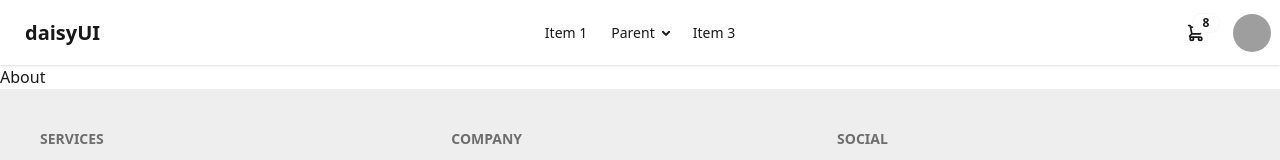
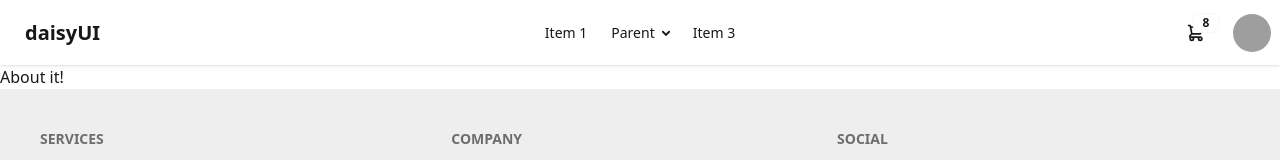
Before and after one commit to Israt022/phimart-client, a React (Vite) app: page /about in a window 1280 px wide. Shown: the top 160 px of the page. Built offline with nearby package versions, Linux system fonts and the light colour scheme; grey boxes are pictures that could not be loaded.

Commit message:
React Module-31 Added

```diff
--- a/src/pages/About.jsx
+++ b/src/pages/About.jsx
@@ -1,7 +1,7 @@
 const About = () => {
     return (
         <div>
-            <h1>About</h1>
+            <h1>About it!</h1>
         </div>
     );
 };
```
